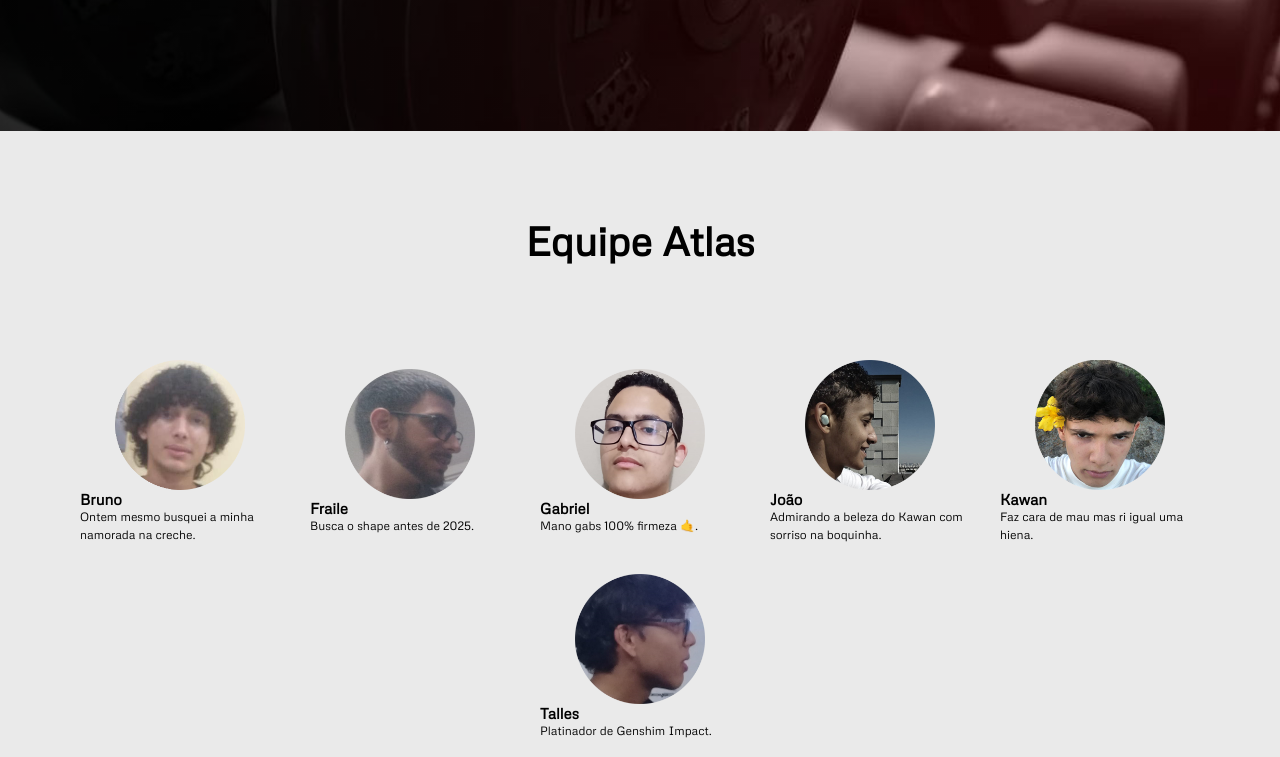
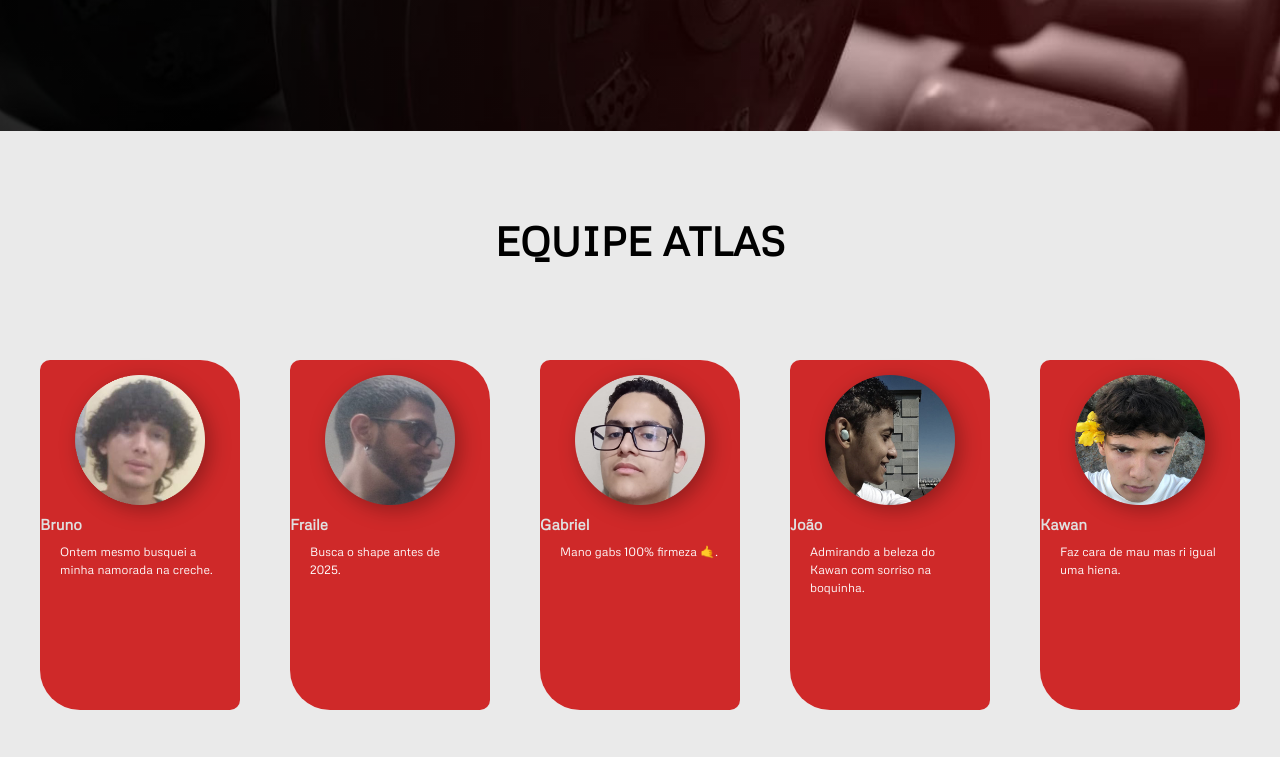
Before and after one commit to kawsousa/projeto-atlas, a plain HTML site: page index.html in a window 1280 px wide. Shown: the part 1560-2317 px from the top of the page. Drawn offline with Linux system fonts and the light colour scheme.

Commit message:
Add files via upload

```diff
--- a/index.html
+++ b/index.html
@@ -9,7 +9,7 @@
     <link rel="stylesheet" href="src/css/reset.css">
     <link rel="stylesheet" href="src/css/fonte.css">
     <link rel="stylesheet" href="src/css/style.css">
-    <link rel="stylesheet" href="/src/css/responsivo.css">
+    <link rel="stylesheet" href="src/css/responsivo.css">
 </head>
 
 <body>
--- a/src/css/style.css
+++ b/src/css/style.css
@@ -1,4 +1,4 @@
-body{
+body {
     background-color: rgb(234, 234, 234);
 }
 
@@ -167,44 +167,68 @@ body{
     margin-bottom: 30px;
 }
 
-.equipe{
+.equipe {
     padding: 40px;
     margin-bottom: 50px;
+    display: flex;
+    align-items: center;
+    flex-direction: column;
 }
 
-.equipe .titulo{
+.equipe .titulo {
     font-family: "Metrophobic-Regular";
     text-align: center;
     font-size: 60px;
     padding: 45px;
     font-weight: bolder;
     margin-bottom: 50px;
+    text-transform: uppercase;
 }
 
-.equipe .nome{
+.equipe .nome {
     font-family: "Metrophobic-Regular";
     font-weight: bolder;
     font-size: 20px;
+    color: rgb(224, 224, 224);
 }
 
-.equipe .bio{
+.equipe .bio {
+    color: white;
     font-family: "Metrophobic-Regular";
     font-size: 15px;
-    text-align:left;
+    text-align: left;
     line-height: 1.5;
+    padding: 10px 20px;
 }
 
-.equipe .lista-do-grupo{
+.equipe .lista-do-grupo {
     display: flex;
-    gap: 30px;
+    width: 1200px;
+    flex-wrap: wrap;
+    gap: 50px;
     justify-content: center;
+    align-items: center;
 }
 
-.equipe .lista-do-grupo img{
-    max-width: 220px;
+.equipe .lista-do-grupo li {
+    background-color: rgb(207, 41, 41);
+    display: flex;
+    border-radius: 10px 40px;
+    flex-direction: column;
+    width: 300px;
+    height: 350px;
+    flex-wrap: wrap;
+    align-items: center;
 }
 
-footer{
+.equipe .lista-do-grupo img {
+    max-width: 220px;
+    margin-top: 15px;
+    margin-bottom: 10px;
+    filter: drop-shadow(5px 5px 10px rgba(0, 0, 0, 0.295));
+}
+
+footer {
     display: flex;
     background-color: rgb(205, 15, 15);
     height: 50px;
```
